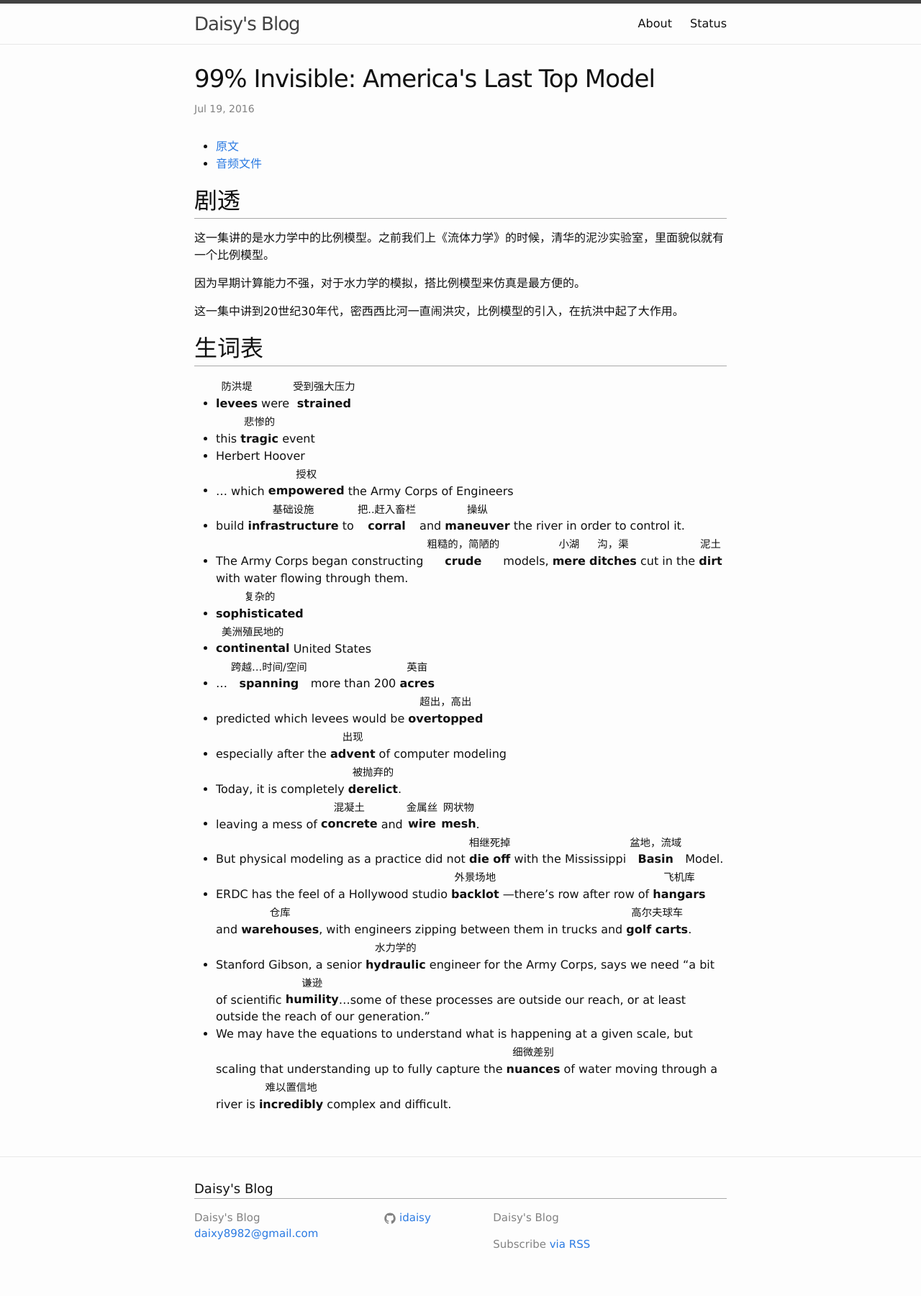
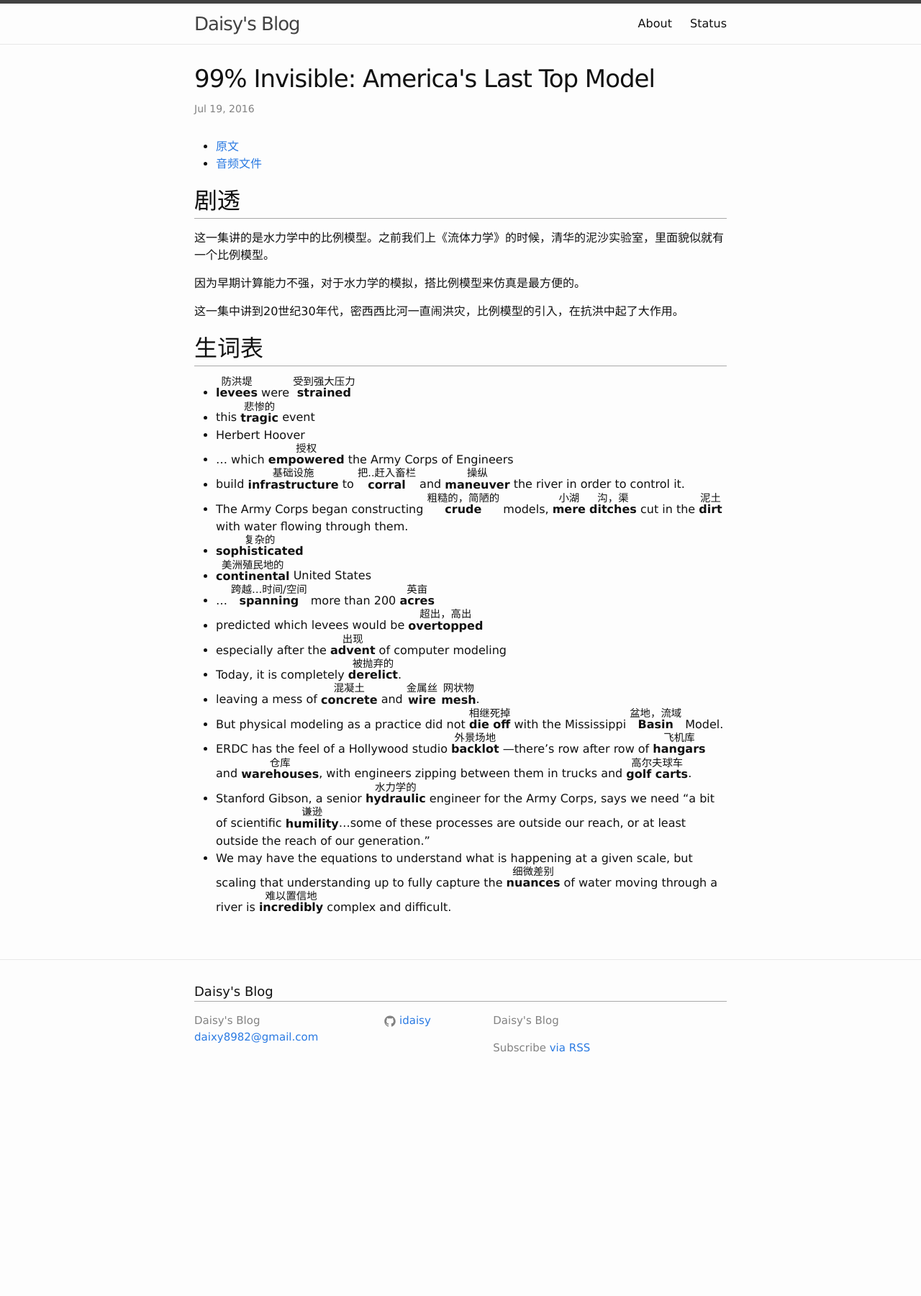
Before and after one commit to idaisy/idaisy.github.io, a Jekyll site: the page built from _posts/2016-07-19-99pi-america-s-last-top-model.md, in a window 1280 px wide. Shown: the whole page at 72% size. Built offline with Jekyll 4.4.1, drawn with Linux system fonts in a browser that asks for light colours; after the commit the page ends 1527 px from its top, so only the background shows below that.

Commit message:
Thu Sep 22 18:43:46 HKT 2016

```diff
--- a/_sass/_base.scss
+++ b/_sass/_base.scss
@@ -244,7 +244,7 @@ ruby rb, ruby rt {
 ruby rt {
     display: table-header-group;
     font-size:0.9em;
-    line-height:1.5em;
+    line-height:0.5em;
 }
 
 ruby rb {
```
